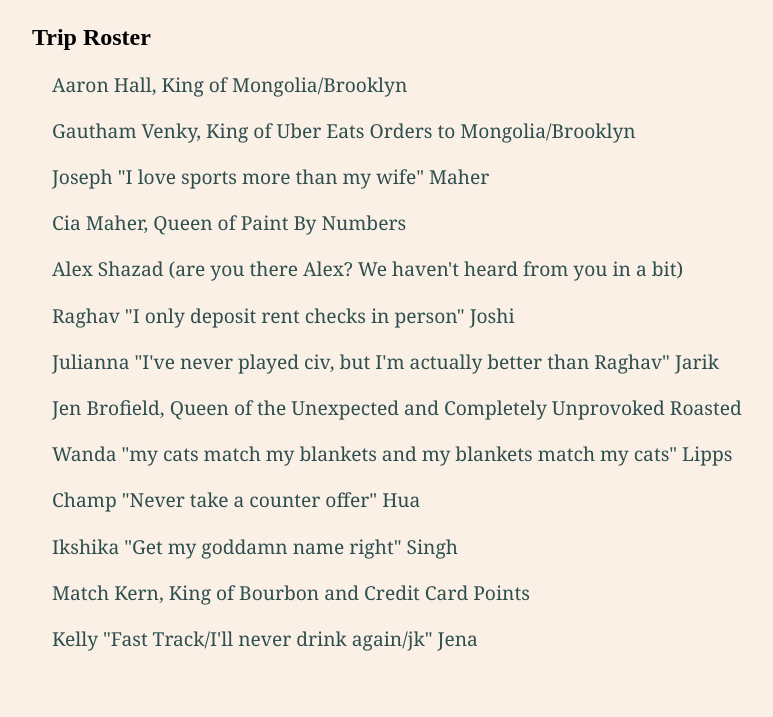
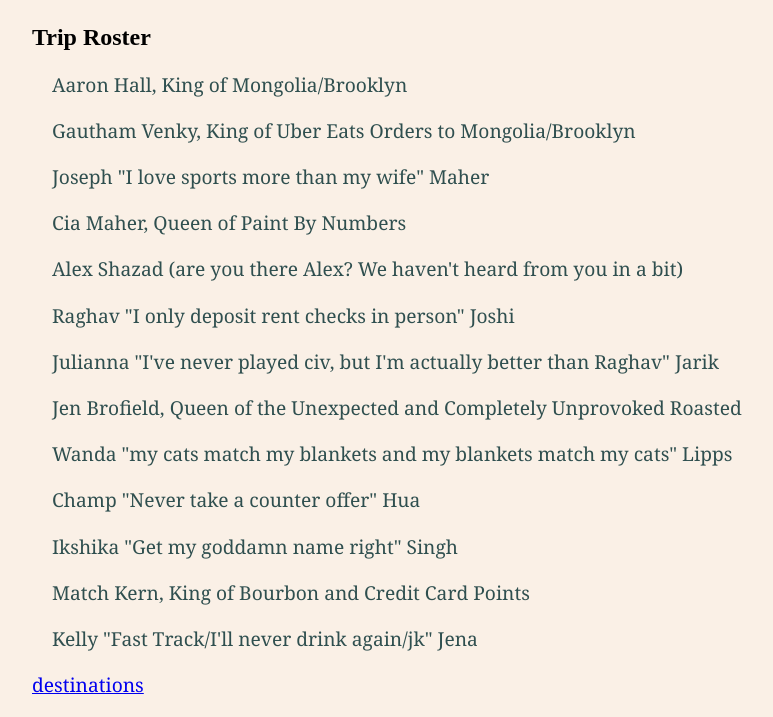
Before and after one commit to arjungup740/flask_web_app, a plain HTML site: page flask_blog/templates/index.html in a window 1280 px wide. Shown: the part 99-816 px from the top of the page, without its empty margins (68-841 px from the left). Drawn offline with Linux system fonts and the light colour scheme.

Commit message:
test link add

```diff
--- a/flask_blog/templates/index.html
+++ b/flask_blog/templates/index.html
@@ -20,5 +20,6 @@
 <p style="margin-left: 20px">Ikshika "Get my goddamn name right" Singh</p>
 <p style="margin-left: 20px">Match Kern, King of Bourbon and Credit Card Points</p>
 <p style="margin-left: 20px">Kelly "Fast Track/I'll never drink again/jk" Jena</p>
+<p><a href="https://stackoverflow.com/questions/27539309/how-do-i-create-a-link-to-another-html-page">destinations</a></p>
    </body>
 </html>
```
